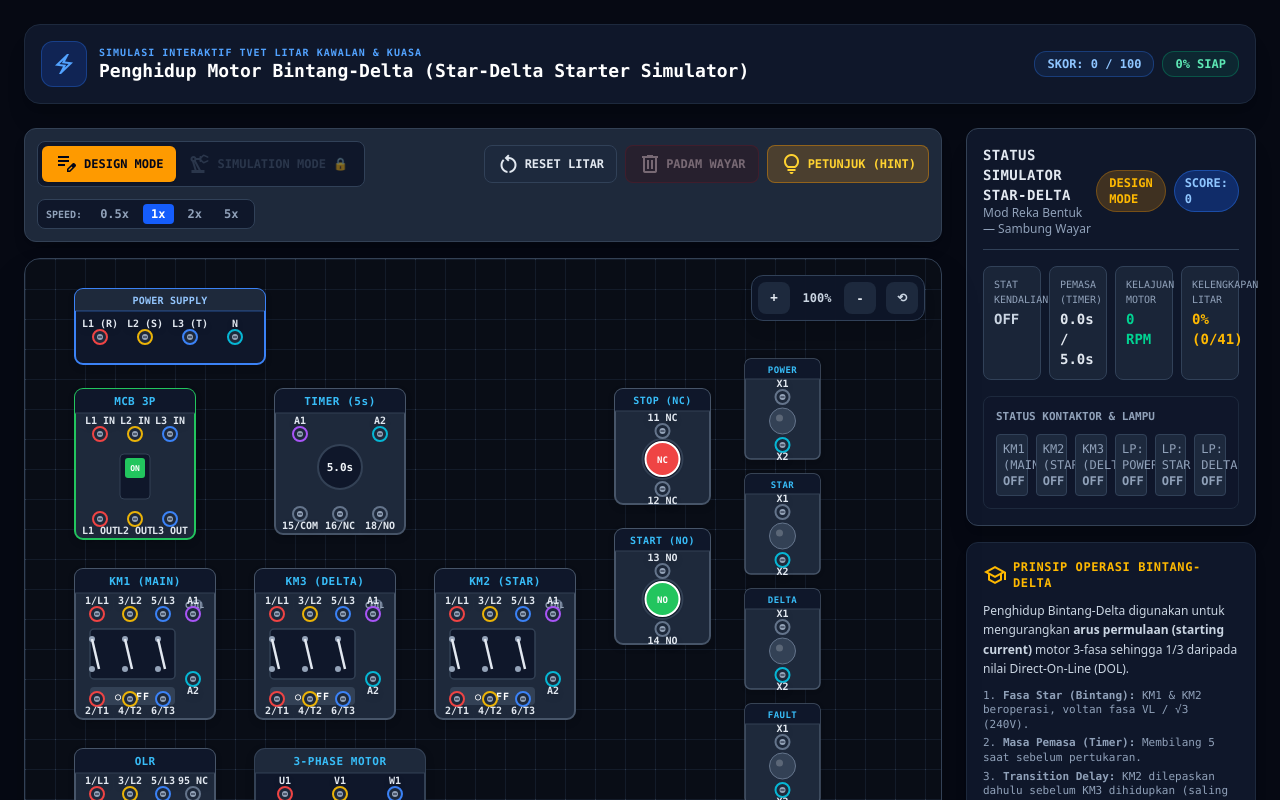
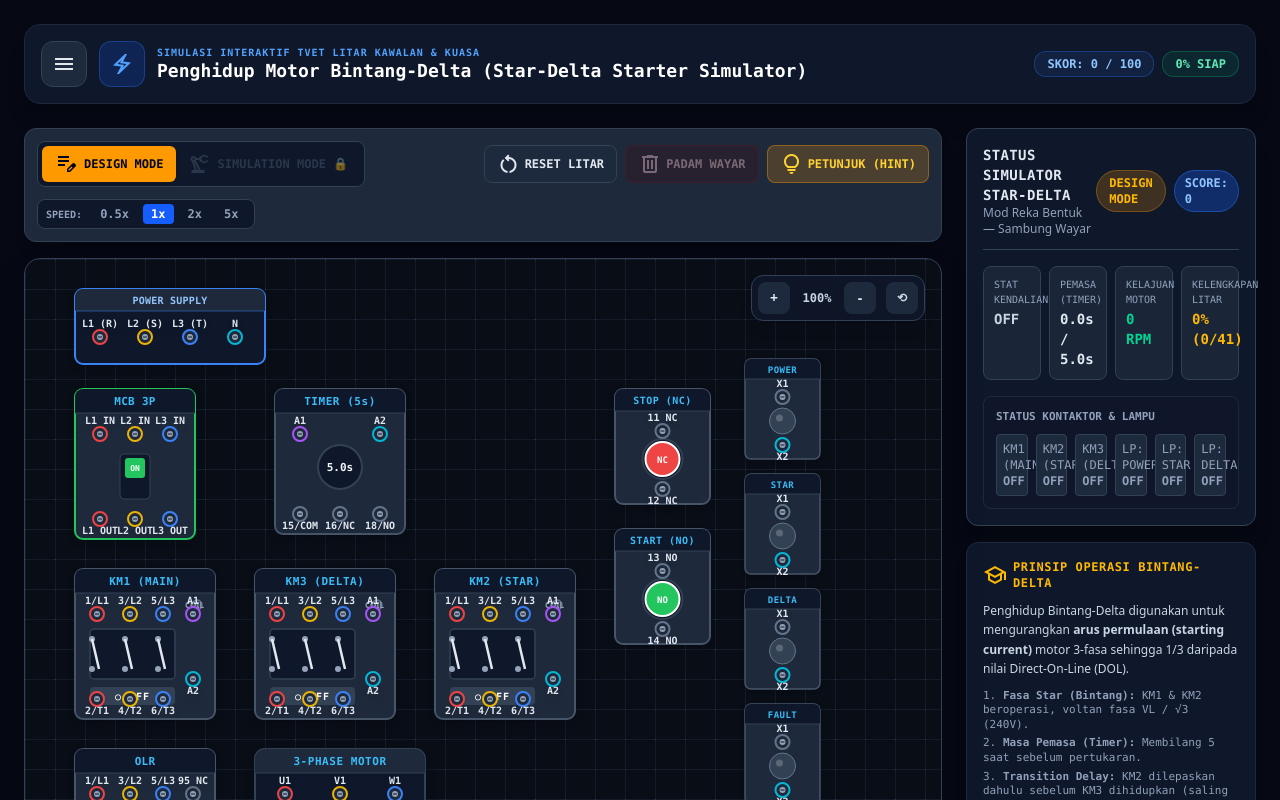
Before and after one commit to Ajwdxr/HVAC, a React (Vite) app: page / in a window 1280 px wide. Shown: the top 800 px of the page. Built offline with nearby package versions, Linux system fonts and the light colour scheme.

Commit message:
feat: Add side menu drawer dedicated exclusively to Star-Delta simulator

```diff
--- a/src/components/StarDeltaSimulatorScreen.tsx
+++ b/src/components/StarDeltaSimulatorScreen.tsx
@@ -1,9 +1,11 @@
-import React from "react";
+import React, { useState } from "react";
 import { useCircuitStore } from "../stores/circuit-store";
 import { CircuitCanvas } from "./circuit/CircuitCanvas";
 import { StatusPanel } from "./circuit/StatusPanel";
 import { Toolbar } from "./circuit/Toolbar";
 import { HintPanel } from "./circuit/HintPanel";
+import { DrawerNav } from "./DrawerNav";
+import { initialStudent } from "../data";
 import { ScreenView } from "../types";
 
 interface StarDeltaSimulatorScreenProps {
@@ -13,6 +15,8 @@ interface StarDeltaSimulatorScreenProps {
 export const StarDeltaSimulatorScreen: React.FC<StarDeltaSimulatorScreenProps> = ({
   onNavigate,
 }) => {
+  const [isDrawerOpen, setIsDrawerOpen] = useState(false);
+
   const {
     components,
     wires,
@@ -37,9 +41,19 @@ export const StarDeltaSimulatorScreen: React.FC<StarDeltaSimulatorScreenProps> =
       {/* Top Header Navigation Bar */}
       <header className="flex flex-wrap items-center justify-between gap-4 bg-[#0f172a] border border-slate-800 p-4 rounded-2xl shadow-xl">
         <div className="flex items-center gap-3">
+          {/* Side Menu Drawer Toggle Button */}
+          <button
+            onClick={() => setIsDrawerOpen(true)}
+            className="p-2.5 rounded-xl bg-slate-800 hover:bg-slate-700 text-slate-200 border border-slate-700 transition flex items-center justify-center"
+            title="Buka Menu Tepi"
+          >
+            <span className="material-symbols-outlined text-[24px]">menu</span>
+          </button>
+
           <div className="p-2.5 rounded-xl bg-blue-600/20 text-blue-400 border border-blue-500/30 flex items-center justify-center">
             <span className="material-symbols-outlined text-[24px]">electric_bolt</span>
           </div>
+
           <div>
             <span className="text-[10px] font-mono font-bold text-blue-400 block tracking-widest uppercase">
               SIMULASI INTERAKTIF TVET LITAR KAWALAN & KUASA
@@ -127,6 +141,14 @@ export const StarDeltaSimulatorScreen: React.FC<StarDeltaSimulatorScreenProps> =
 
       {/* Hint Modal Overlay */}
       <HintPanel hint={activeHint} onClose={() => setActiveHint(null)} />
+
+      {/* Side Menu Drawer (Single Module Focused) */}
+      <DrawerNav
+        isOpen={isDrawerOpen}
+        onClose={() => setIsDrawerOpen(false)}
+        student={initialStudent}
+        onNavigate={onNavigate}
+      />
     </div>
   );
 };
```
